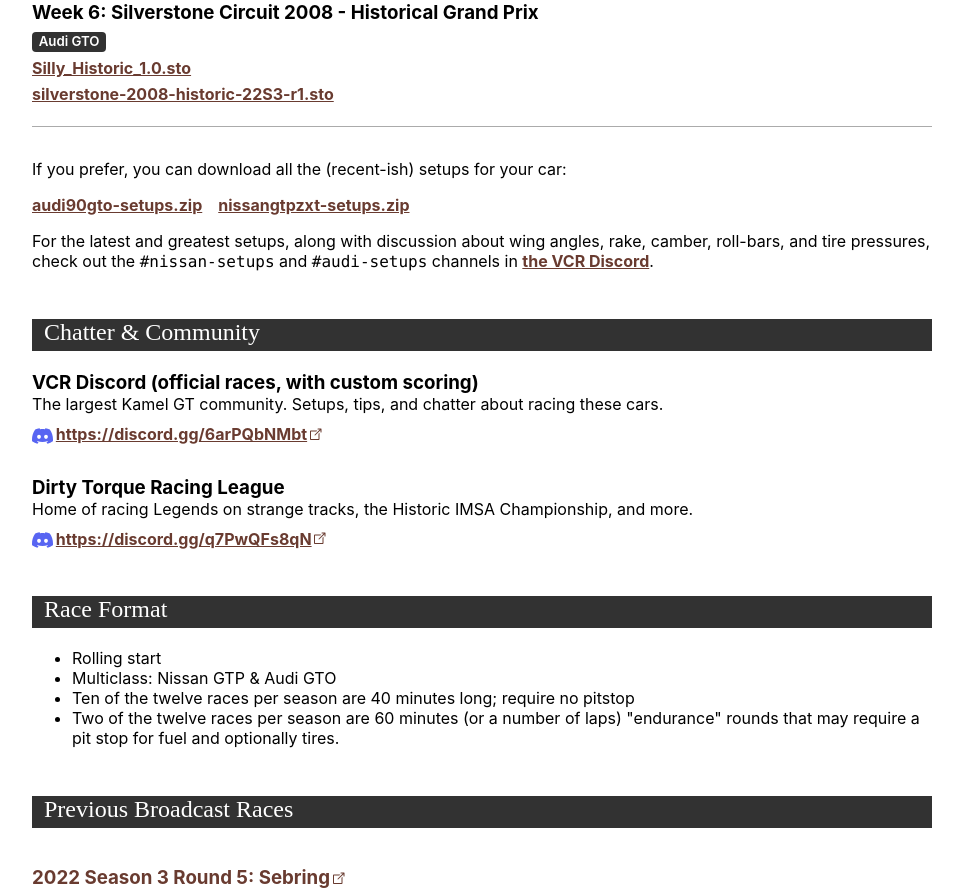
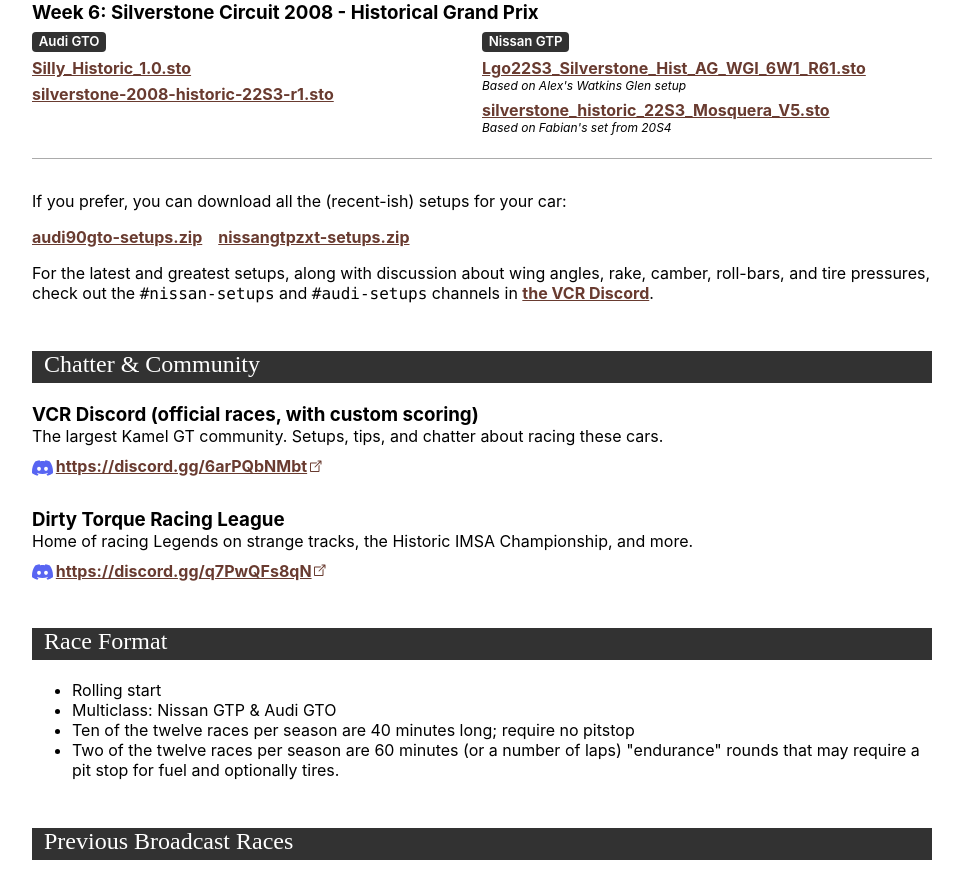
Before and after one commit to jamiehs/kamelgt, a React (Create React App) app: page / in a window 1280 px wide. Shown: the part 1420-2312 px from the top of the page, without its empty margins (158-1121 px from the left). Built offline with nearby package versions, Linux system fonts and the light colour scheme; grey boxes are pictures that could not be loaded; a web font is replaced by a local one.

Commit message:
Adds new setups, video

```diff
--- a/src/App.js
+++ b/src/App.js
@@ -111,6 +111,10 @@
             <div className="broadcast section">
                 <h2 className="title">Previous Broadcast Races</h2>
                 <Broadcast
+                    title="2022 Season 3 Round 6: Silverstone Historic GP"
+                    url="https://youtu.be/ulo0uVTLQy4?t=1167"
+                />
+                <Broadcast
                     title="2022 Season 3 Round 5: Sebring"
                     url="https://youtu.be/hHPyFl15foI?t=1199"
                 />
--- a/src/data/season-setups.json
+++ b/src/data/season-setups.json
@@ -139,7 +139,14 @@
             }
         ],
         "nissangtpzxt": [
-
+            {
+                "file": "Lgo22S3_Silverstone_Hist_AG_WGI_6W1_R61.sto",
+                "comment": "Based on Alex's Watkins Glen setup"
+            },
+            {
+                "file": "silverstone_historic_22S3_Mosquera_V5.sto",
+                "comment": "Based on Fabian's set from 20S4"
+            }
         ]
     },
     {
```
Also changed, not shown: 2 other files (tests, documents, lock files or other folders).
